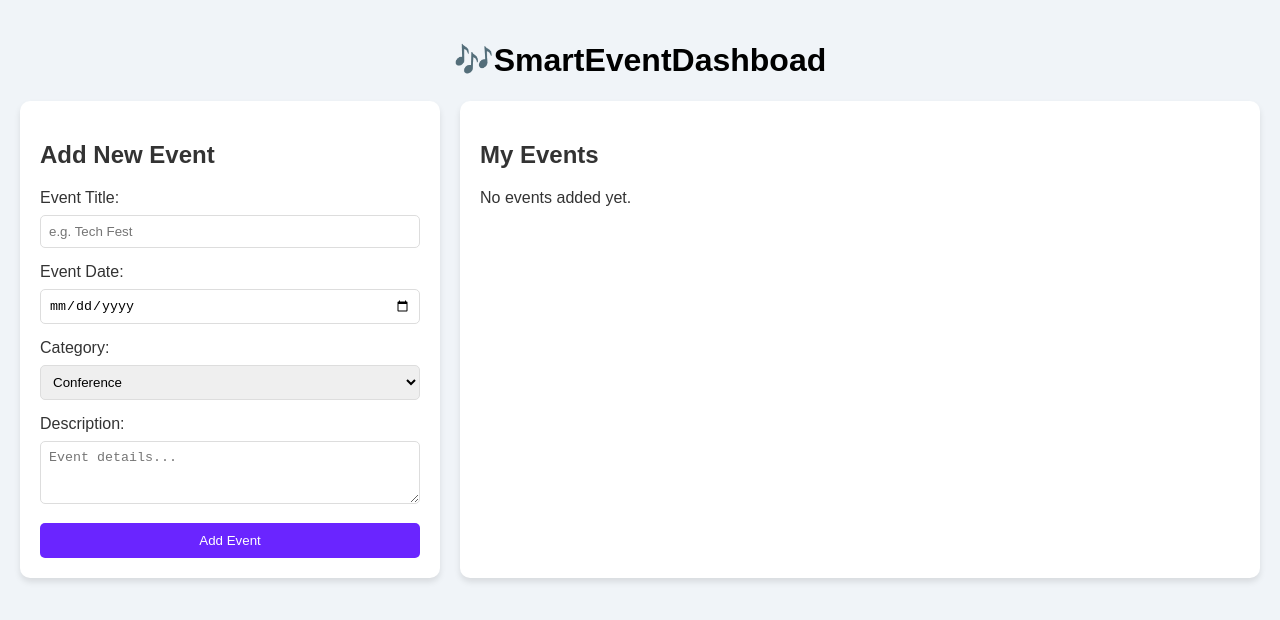
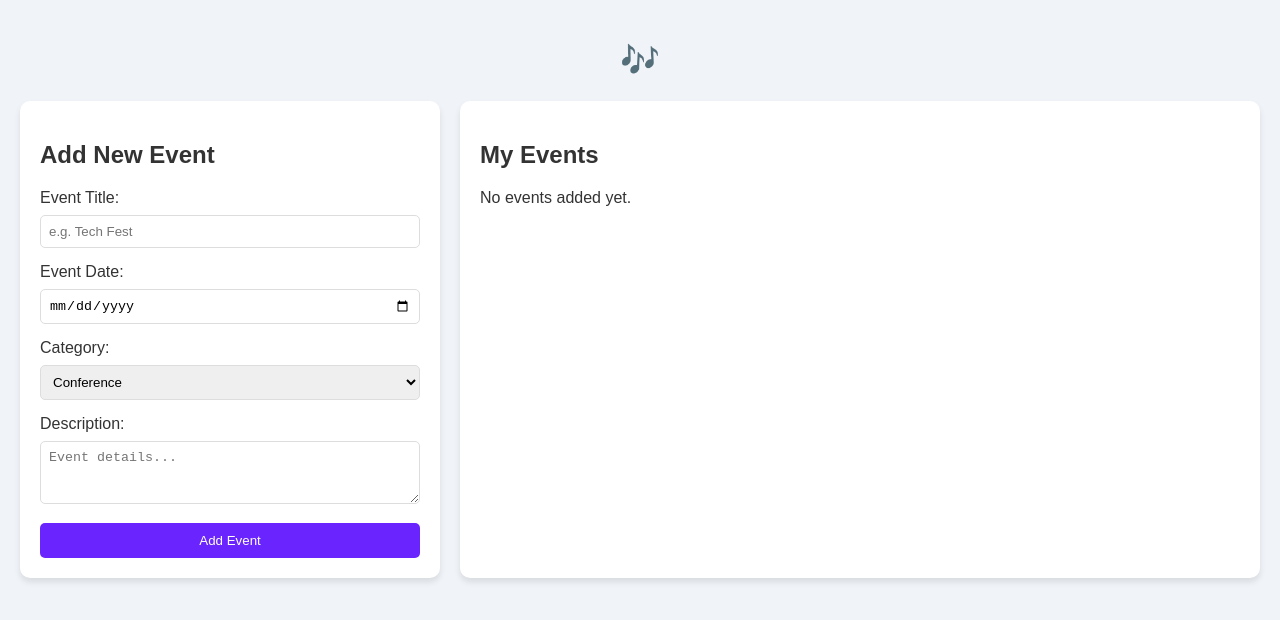
Before and after one commit to Eshtha/SmartEventDashboard, a plain HTML site: page index.html in a window 1280 px wide. Drawn offline with Linux system fonts and the light colour scheme.

```diff
--- a/index.html
+++ b/index.html
@@ -8,7 +8,7 @@
 </head>
 <body>
     <header>
-        <h1>🎶SmartEventDashboad</h1>
+        <h1>🎶</h1>
     </header>
 
     <div class="container">
```
